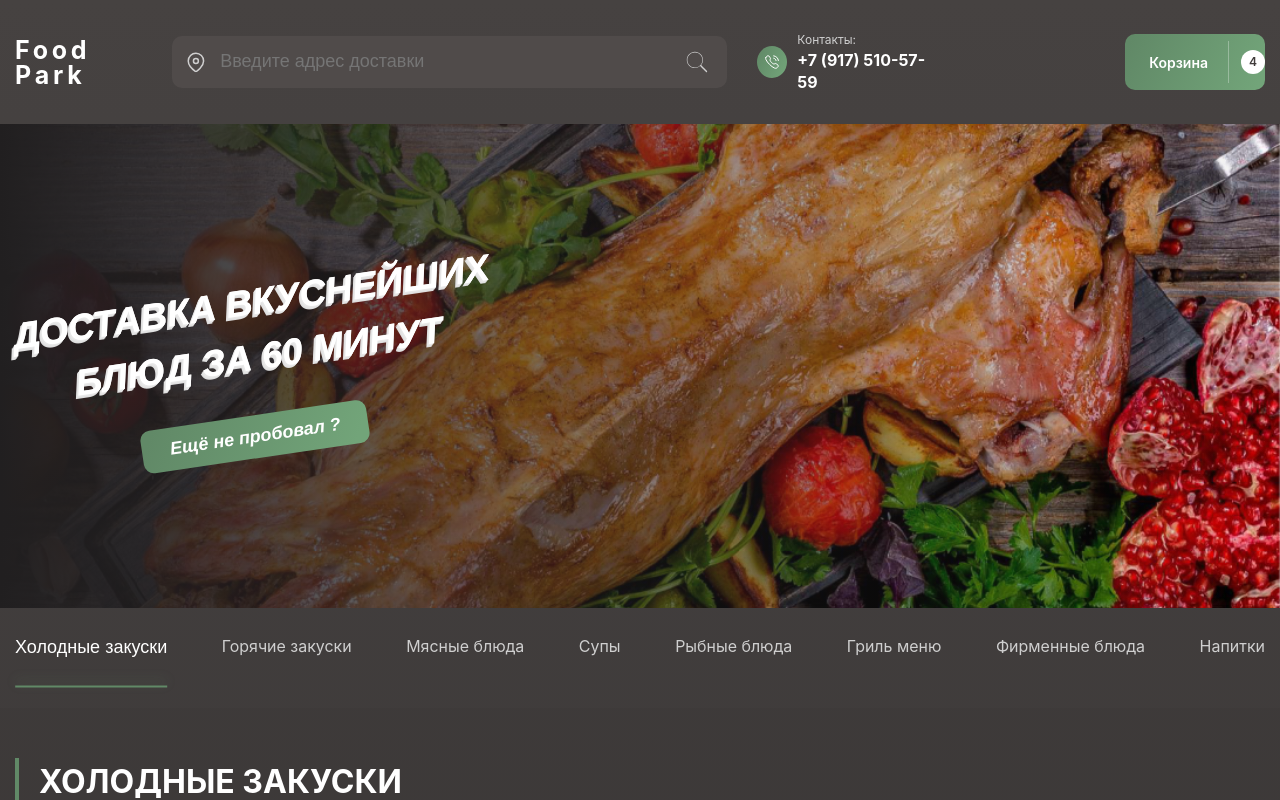
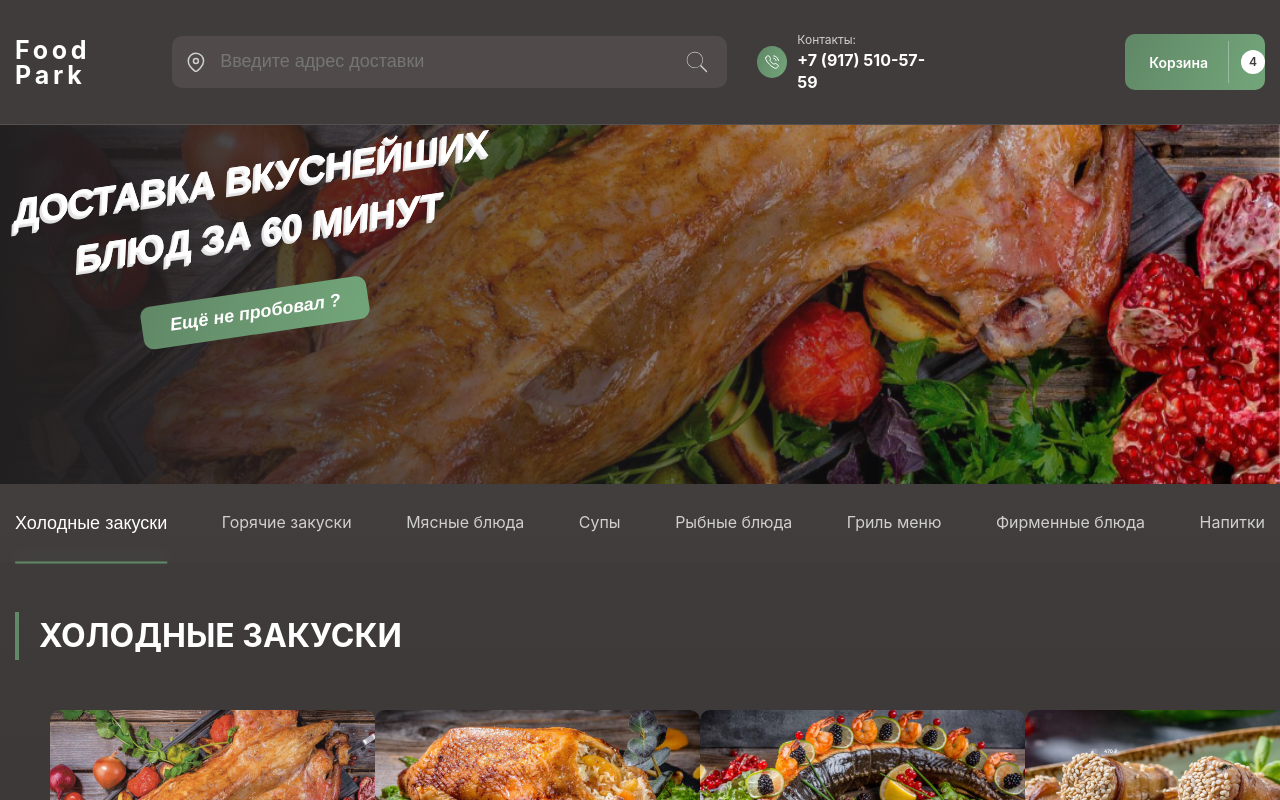
Before and after one commit to yrysNM/Food_Park, a React (Create React App) app: page / in a window 1280 px wide. Shown: the top 800 px of the page. Built offline with nearby package versions, Linux system fonts and the light colour scheme.

Commit message:
header done

```diff
--- /dev/null
+++ b/src/components/app-FoodStock/AppFoodStock.js
@@ -0,0 +1,9 @@
+const AppFoodStock = () => {
+    return (
+        <div>
+
+        </div>
+    );
+}
+
+export default AppFoodStock;
--- a/src/components/app-footer/App-Footer.js
+++ b/src/components/app-footer/App-Footer.js
@@ -1,3 +1,4 @@
+import { Link } from "react-router-dom";
 import "./App-Footer.scss";
 import Arrow from "../../resurce/img/icons/arrow.svg";
 
@@ -54,9 +55,11 @@ const AppFooter = () => {
               <a href="/" className="footer__link-nav">
                 Возврат товара
               </a>
-              <a href="/" className="footer__link-nav">
-                Акции
-              </a>
+              <Link to={"/stock"}>
+                <span className="footer__link-nav">
+                  Акции
+                </span>
+              </Link>
             </div>
           </div>
         </div>
--- a/src/components/app-header/AppHeader.js
+++ b/src/components/app-header/AppHeader.js
@@ -1,3 +1,6 @@
+import { Link } from "react-router-dom";
+import { useEffect, useContext } from "react";
+import { DataContext } from "../../context/DataContext";
 import searchIcon from "../../resources/icons/search.svg";
 import phoneIcon from "../../resources/icons/phone.svg";
 import locationIcon from "../../resources/icons/location.svg";
@@ -5,12 +8,20 @@ import locationIcon from "../../resources/icons/location.svg";
 import "./appHeader.scss";
 
 const AppHeader = () => {
+    const { changeStylePosition } = useContext(DataContext)
+
+    useEffect(() => {
+        window.addEventListener("scroll", changeStylePosition);
+    }, []);
+
     return (
         <header className="header">
             <div className="container">
                 <div className="nav">
                     <div className="header__logo">
-                        <h1 className="header__logo-text">Food Park</h1>
+                        <Link to={"/"}>
+                            <h1 className="header__logo-text">Food Park</h1>
+                        </Link>
                     </div>
 
                     <div className="header__info">
--- a/src/components/app-header/appHeader.scss
+++ b/src/components/app-header/appHeader.scss
@@ -1,5 +1,12 @@
 .header {
     min-height: 100px;
+    width: 100%;
+    background: #403C3B;
+    // box-shadow: 0px 30px 60px rgba(34, 31, 32, 0.2);
+    border: none;
+    border-bottom: 1px solid rgba(255, 255, 255, 0.1);
+    position: fixed;
+    z-index: 150;
 
     & .nav {
         display: flex;
--- a/src/components/app-submenu/App-Submenu.js
+++ b/src/components/app-submenu/App-Submenu.js
@@ -1,9 +1,33 @@
 import React from 'react';
+import { useContext, useEffect } from 'react';
+import { useLocation } from 'react-router-dom';
+import { DataContext } from '../../context/DataContext';
+import AppSubHeader from './App-subHeader';
 import './App-Submenu.scss'
 
 const AppSubmenu = () => {
+  const { isMainPage, isMainPageCheckFunc } = useContext(DataContext);
+  const { pathname } = useLocation();
+
+  useEffect(() => {
+    isMainPageCheckFunc();
+  }, [pathname]);
+
   return (
     <>
+      {!isMainPage ?
+        <AppSubHeader /> :
+        <>
+          <Viewer />
+          <AppSubHeader />
+        </>
+      }
+    </>
+  );
+}
+
+const Viewer = () => {
+  return (
     <main className="main">
       <div className="container">
         <div className="main__inner">
@@ -19,24 +43,6 @@ const AppSubmenu = () => {
       </div>
       <div className="background"></div>
     </main>
-
-      <div className="header">
-        <div className="container">
-            <div className="header__inner">
-                <nav className="nav">
-                    <a href="/" className="nav__link active">Холодные закуски</a>
-                    <a href="/" className="nav__link">Горячие закуски</a>
-                    <a href="/" className="nav__link">Мясные блюда</a>
-                    <a href="/" className="nav__link">Супы</a>
-                    <a href="/" className="nav__link">Рыбные блюда</a>
-                    <a href="/" className="nav__link">Гриль меню</a>
-                    <a href="/" className="nav__link">Фирменные блюда</a>
-                    <a href="/" className="nav__link">Напитки</a>
-                </nav>
-            </div>
-        </div>
-      </div>
-    </>
   );
 }
 
--- a/src/components/app-submenu/App-Submenu.scss
+++ b/src/components/app-submenu/App-Submenu.scss
@@ -31,10 +31,10 @@
         font-weight: 700;
         text-align: center;
 
-        text-shadow: 0px 0px 0 rgb(239,239,239),
-        -1px 1px 0 rgb(233,233,233),
-        -2px 2px 0 rgb(228,228,228),
-        -3px 3px 0 rgb(222,222,222);
+        text-shadow: 0px 0px 0 rgb(239, 239, 239),
+            -1px 1px 0 rgb(233, 233, 233),
+            -2px 2px 0 rgb(228, 228, 228),
+            -3px 3px 0 rgb(222, 222, 222);
 
         margin-bottom: 3rem;
     }
@@ -60,12 +60,32 @@
 
 /* Submenu */
 
-.header {
+.subheader {
     width: 100%;
     background: rgba(255, 255, 255, 0.01);
+    position: relative;
+    top: 0;
+    opacity: 1;
+    transition: all 0.6s;
+    animation-name: opacityAnimation;
+    animation-duration: .5s;
+
+    &.active {
+        transition: all 0.6s;
+        position: fixed;
+        top: 100px;
+        z-index: 150;
+        background: #403C3B;
+        border: none;
+        border-bottom: 1px solid rgba(255, 255, 255, 0.1);
+        animation-name: opacityAnimation;
+        animation-duration: .5s;
+
+
+    }
 }
 
-.header__inner {
+.subheader__inner {
     height: 78px;
     display: flex;
     flex-direction: column;
@@ -105,3 +125,17 @@
         }
     }
 }
+
+@keyframes opacityAnimation {
+    0% {
+        opacity: 0;
+    }
+
+    50% {
+        opacity: 0.5;
+    }
+
+    100% {
+        opacity: 1;
+    }
+}
--- /dev/null
+++ b/src/components/app-submenu/App-subHeader.js
@@ -0,0 +1,29 @@
+import { useContext } from "react";
+import { DataContext } from "../../context/DataContext";
+import "./App-Submenu.scss";
+
+const AppSubHeader = () => {
+    const { toggleStylePositionFixed, isMainPage } = useContext(DataContext);
+    return (
+        <div
+            className={`subheader ${toggleStylePositionFixed && isMainPage === true ? "active" : ""}`}
+            style={{ position: `${isMainPage ? "" : "fixed"}`, top: `${isMainPage ? "" : "100px"}` }}>
+            <div className="container">
+                <div className="subheader__inner">
+                    <nav className="nav">
+                        <a href="/" className="nav__link active">Холодные закуски</a>
+                        <a href="/" className="nav__link">Горячие закуски</a>
+                        <a href="/" className="nav__link">Мясные блюда</a>
+                        <a href="/" className="nav__link">Супы</a>
+                        <a href="/" className="nav__link">Рыбные блюда</a>
+                        <a href="/" className="nav__link">Гриль меню</a>
+                        <a href="/" className="nav__link">Фирменные блюда</a>
+                        <a href="/" className="nav__link">Напитки</a>
+                    </nav>
+                </div>
+            </div>
+        </div>
+    );
+}
+
+export default AppSubHeader;
--- a/src/components/app/App.js
+++ b/src/components/app/App.js
@@ -1,16 +1,19 @@
 import { BrowserRouter as Router, Route, Routes } from "react-router-dom";
 import AppHeader from "../app-header/AppHeader";
-import AppSubmenu from '../app-submenu/App-Submenu';
-import { AppHome, AppFoodCards } from "../pages";
+import AppSubMenu from "../app-submenu/App-Submenu";
+import { AppHome, FoodCards, FoodStock } from "../pages";
+
 const App = () => {
+
   return (
     <Router>
       <div className="app">
         <AppHeader />
-        <AppSubmenu />
+        <AppSubMenu />
         <Routes>
           <Route path="/" element={<AppHome />} />
-          <Route path="/food/:id" elements={<AppFoodCards />} />
+          <Route path="/food/:id" elements={<FoodCards />} />
+          <Route path="/stock" element={<FoodStock />} />
         </Routes>
       </div>
     </Router>
--- /dev/null
+++ b/src/components/pages/food-stock/index.js
@@ -0,0 +1,11 @@
+import AppFoodStock from "../../app-FoodStock/AppFoodStock";
+
+const FoodStock = () => {
+    return (
+        <div>
+
+        </div>
+    );
+}
+
+export default FoodStock;
--- a/src/components/pages/index.js
+++ b/src/components/pages/index.js
@@ -1,3 +1,4 @@
 import AppHome from "./app-home";
-import AppFoodCards from "./food-cards";
-export { AppHome, AppFoodCards };
+import FoodCards from "./food-cards";
+import FoodStock from "./food-stock";
+export { AppHome, FoodCards, FoodStock };
--- /dev/null
+++ b/src/context/DataContext.js
@@ -0,0 +1,39 @@
+import { createContext, useState, useEffect } from "react";
+export const DataContext = createContext(null);
+
+const DataContextProvider = ({ children }) => {
+    const [toggleStylePositionFixed, setToggleStylePosition] = useState(false);
+    const [isMainPage, setIsMainPage] = useState(false);
+
+    const isMainPageCheckFunc = () => {
+        console.log(window.location.pathname);
+        if (window.location.pathname !== "/") {
+
+            setIsMainPage(false);
+        } else {
+            setIsMainPage(true);
+        }
+    }
+
+    function changeStylePosition() {
+        if (window.pageYOffset > 405) {
+            setToggleStylePosition(true);
+        } else {
+            setToggleStylePosition(false);
+        }
+    }
+
+
+    return (
+        <DataContext.Provider value={{
+            toggleStylePositionFixed,
+            isMainPage,
+            changeStylePosition,
+            isMainPageCheckFunc
+        }}>
+            {children}
+        </DataContext.Provider>
+    )
+}
+
+export default DataContextProvider
--- a/src/index.js
+++ b/src/index.js
@@ -1,6 +1,7 @@
 import React from 'react';
 import { createRoot } from 'react-dom/client';
 import App from './components/app/App';
+import DataContextProvider from './context/DataContext';
 import "./styles/styles.scss";
 
 
@@ -8,8 +9,8 @@ const container = document.getElementById('root');
 const root = createRoot(container);
 root.render(
   <React.StrictMode>
-    {/* <Provider store={store}> */}
-    <App />
-    {/* </Provider> */}
+    <DataContextProvider>
+      <App />
+    </DataContextProvider>
   </React.StrictMode>
 );
```
Lines whose indentation alone changed are shown as unchanged.
